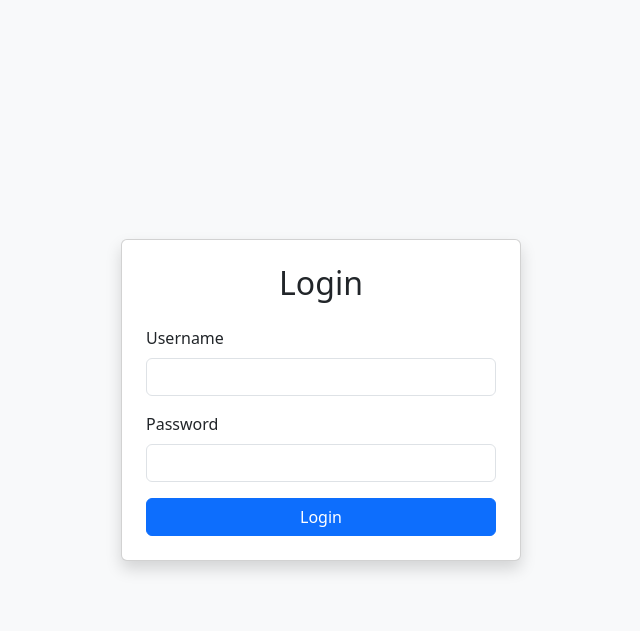
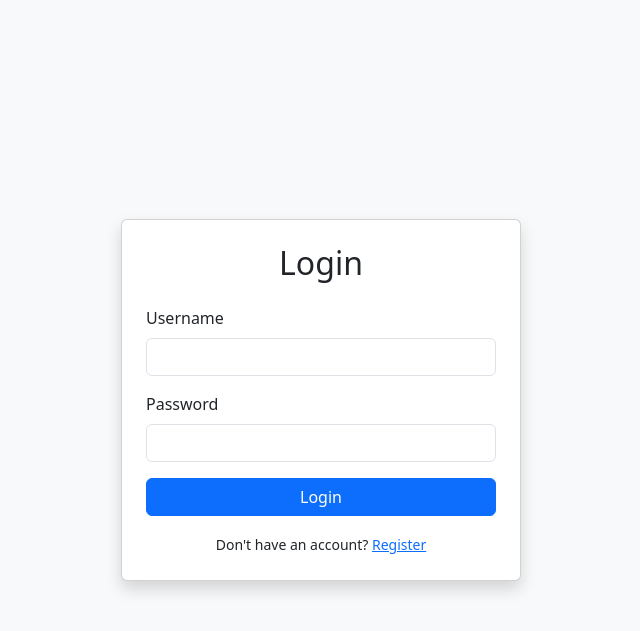
Before and after one commit to Wrub0002/BudgetManagerFlask, a Flask app: page /login in a window 1280 px wide. Shown: the top 631 px of the page, without its empty margins (319-959 px from the left). Run offline with Flask 3, Linux system fonts and the light colour scheme.

Commit message:
feat: add registration link to login page for easier user access

```diff
--- a/app/templates/login.html
+++ b/app/templates/login.html
@@ -32,6 +32,10 @@
                 <input type="password" name="password" id="password" class="form-control" required>
             </div>
             <button type="submit" class="btn btn-primary w-100">Login</button>
+            <div class="mt-3 text-center">
+                <small>Don't have an account? <a href="{{ url_for('auth.register') }}">Register</a></small>
+            </div>
+
         </form>
     </div>
 
```
Lines whose indentation alone changed are shown as unchanged.
